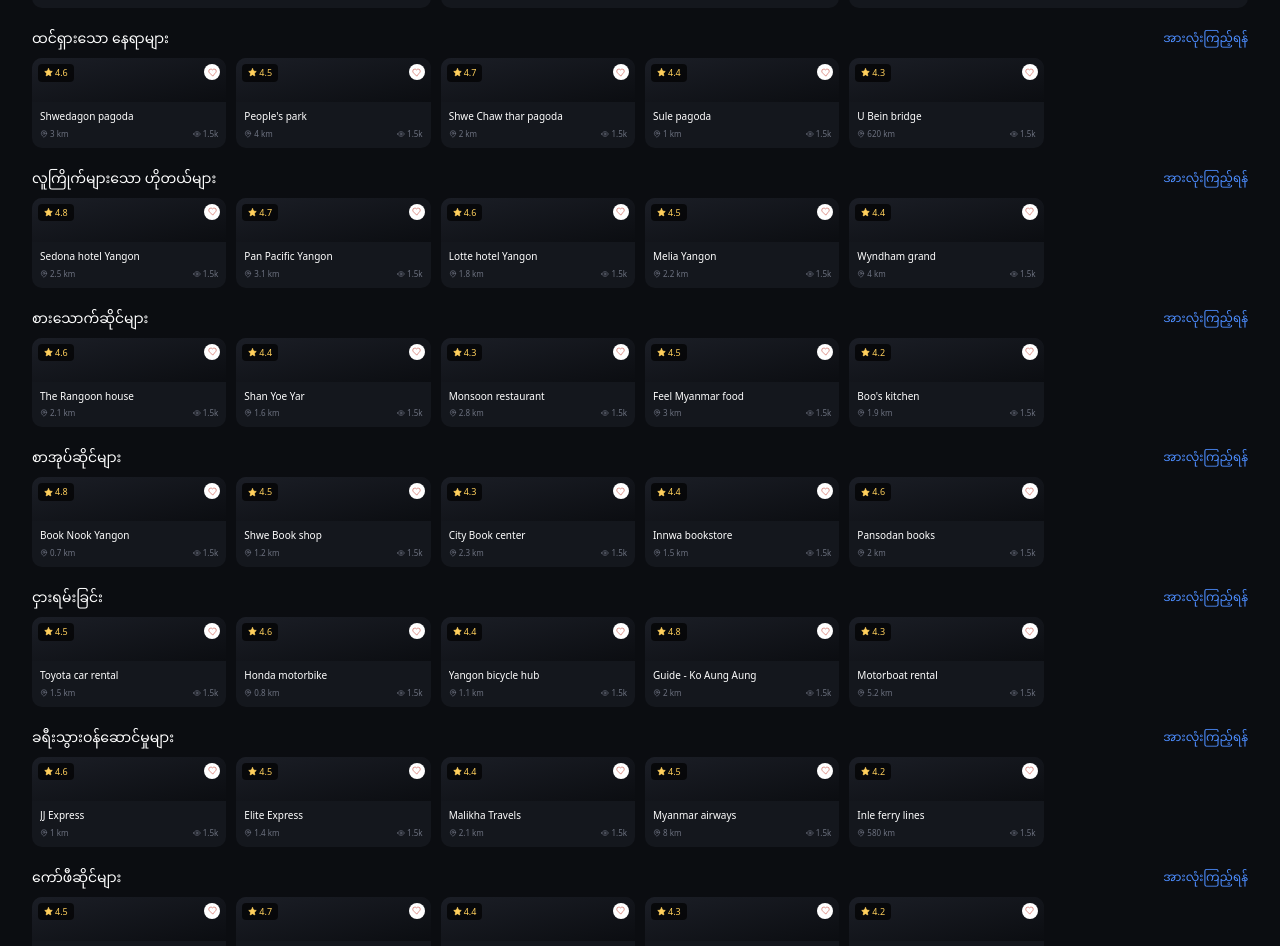
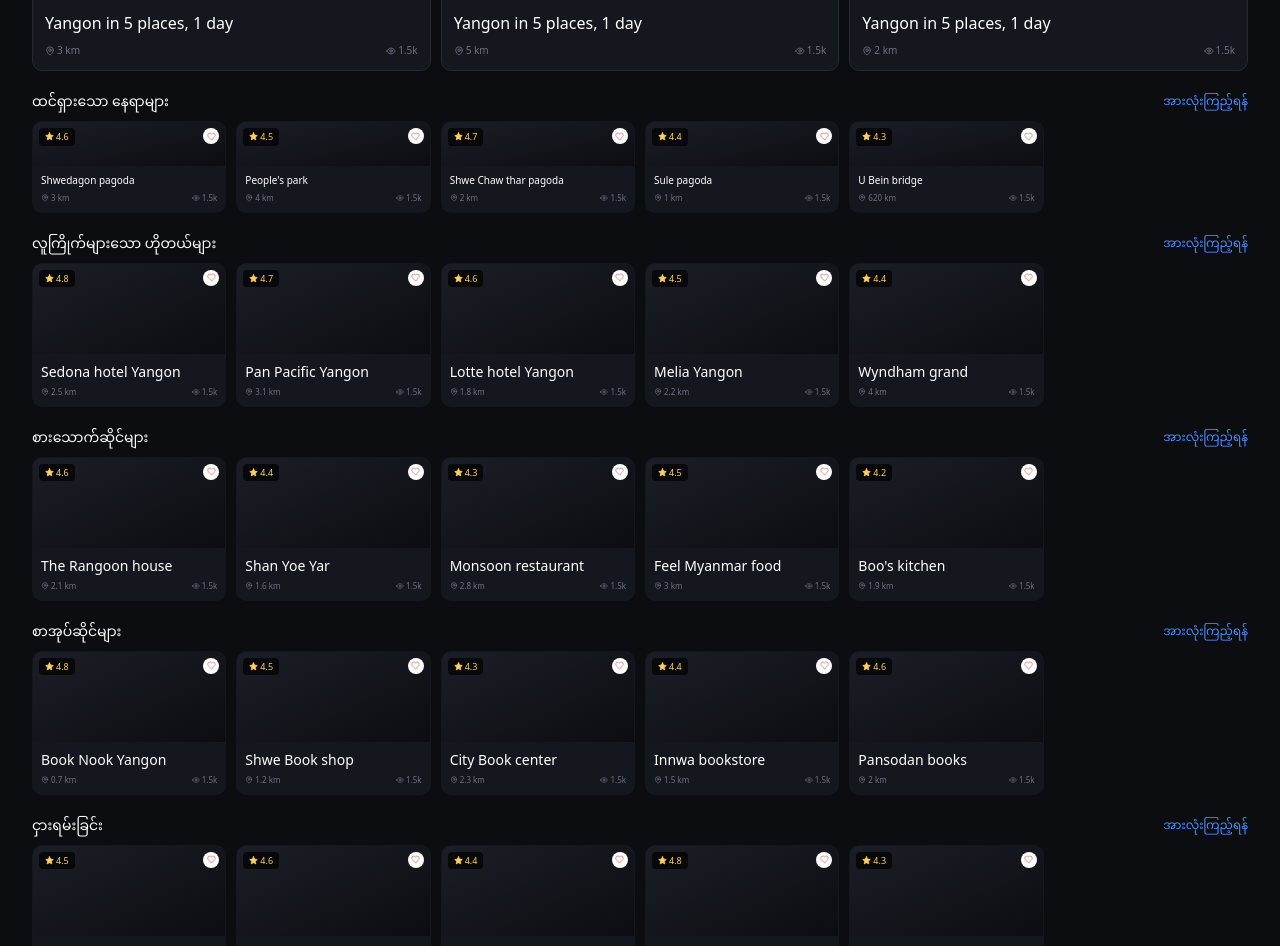
Before and after one commit to mhtravelmm/mhtravelmm, a React (Vite) app: page /cities in a window 1280 px wide. Shown: the part 640-1586 px from the top of the page. Built offline with nearby package versions, Linux system fonts and the light colour scheme.

Commit message:
Enrich non-home listing cards

```diff
--- a/src/components/ui/ListingCard.tsx
+++ b/src/components/ui/ListingCard.tsx
@@ -5,8 +5,8 @@ import { useCurrency } from '../../lib/currency';
 interface ListingCardProps {
   listing: CardListing;
   onToggleFavorite?: (id: string) => void;
-  /** Visual size — 'md' for grid rows of 3-4, 'sm' for dense rows of 5-6 */
-  size?: 'sm' | 'md';
+  /** Visual size — 'lg' for detail-page rows, 'md' for Home rows, 'sm' for dense rows. */
+  size?: 'sm' | 'md' | 'lg';
   /** Optional horizontal treatment used by compact Travel Guide cards. */
   variant?: 'default' | 'guide';
 }
@@ -20,14 +20,15 @@ interface ListingCardProps {
  */
 export function ListingCard({ listing, onToggleFavorite, size = 'md', variant = 'default' }: ListingCardProps) {
   const { formatPrice } = useCurrency();
-  const imageHeight = size === 'sm' ? 'h-11' : 'h-[70px] md:h-[90px]';
-  const titleSize = size === 'sm' ? 'text-[10px]' : 'text-xs md:text-sm';
+  const imageHeight = size === 'sm' ? 'h-11' : size === 'lg' ? 'h-28 md:h-32' : 'h-[70px] md:h-[90px]';
+  const titleSize = size === 'sm' ? 'text-[10px]' : size === 'lg' ? 'text-sm md:text-base' : 'text-xs md:text-sm';
   const isGuide = variant === 'guide';
+  const isLarge = size === 'lg' && !isGuide;
 
   return (
     <a
       href={listing.href ?? '#'}
-      className={`${isGuide ? 'flex items-stretch' : 'block'} overflow-hidden rounded-card bg-bg-card transition hover:brightness-110`}
+      className={`${isGuide ? 'flex items-stretch' : 'block'} overflow-hidden rounded-card border ${isLarge ? 'border-border shadow-sm hover:-translate-y-0.5 hover:border-brand-blue/40 hover:shadow-lg' : 'border-transparent'} bg-bg-card transition hover:brightness-110`}
     >
       <div className={`relative ${isGuide ? 'm-1.5 h-11 w-11 shrink-0 rounded-full' : imageHeight} bg-gradient-to-br from-bg-cardAlt to-bg`}>
         {listing.imageUrl && (
@@ -66,25 +67,25 @@ export function ListingCard({ listing, onToggleFavorite, size = 'md', variant =
         )}
       </div>
 
-      <div className={`${isGuide ? 'min-w-0 flex-1 py-1.5 pr-1.5' : 'p-2'}`}>
+      <div className={`${isGuide ? 'min-w-0 flex-1 py-1.5 pr-1.5' : isLarge ? 'p-3' : 'p-2'}`}>
         <p className={`${titleSize} text-text-primary leading-snug line-clamp-1`}>{listing.title}</p>
         {listing.subtitle && (
-          <p className="mt-0.5 text-[9px] text-text-faint line-clamp-1">{listing.subtitle}</p>
+          <p className={`${isLarge ? 'text-[11px]' : 'text-[9px]'} mt-0.5 text-text-faint line-clamp-1`}>{listing.subtitle}</p>
         )}
 
-        <div className="mt-1 flex items-center justify-between text-[8px] text-text-faint">
+        <div className={`${isLarge ? 'mt-2 text-[10px]' : 'mt-1 text-[8px]'} flex items-center justify-between text-text-faint`}>
           <span className="flex items-center gap-0.5">
-            <MapPin size={8} />
+            <MapPin size={isLarge ? 10 : 8} />
             {listing.distanceKm} km
           </span>
           <span className="flex items-center gap-0.5">
-            <Eye size={8} />
+            <Eye size={isLarge ? 10 : 8} />
             {formatCount(listing.views)}
           </span>
         </div>
 
         {listing.priceUsd !== undefined && (
-          <div className="mt-1.5 rounded-md bg-brand-red py-1 text-center text-[11px] text-white">
+          <div className={`${isLarge ? 'mt-2 py-1.5 text-xs' : 'mt-1.5 py-1 text-[11px]'} rounded-md bg-brand-red text-center text-white`}>
             {formatPrice(listing.priceUsd)}
           </div>
         )}
--- a/src/features/city/CityPage.tsx
+++ b/src/features/city/CityPage.tsx
@@ -70,6 +70,7 @@ export function CityPage() {
         viewAllHref="/travel-guide"
         listings={CITY_TRAVEL_GUIDES}
         columns={3}
+        cardSize="lg"
       />
 
       <ListingGridSection
@@ -87,21 +88,21 @@ export function CityPage() {
         viewAllHref="/hotels"
         listings={POPULAR_HOTELS}
         columns={6}
-        cardSize="sm"
+        cardSize="md"
       />
       <ListingGridSection
         title={t('section_restaurants')}
         viewAllHref="/restaurants"
         listings={POPULAR_RESTAURANTS}
         columns={6}
-        cardSize="sm"
+        cardSize="md"
       />
       <ListingGridSection
         title={t('section_book_shops')}
         viewAllHref="/book-shops"
         listings={POPULAR_BOOK_SHOPS}
         columns={6}
-        cardSize="sm"
+        cardSize="md"
       />
 
       <BreakAd placement="city_after_shopping" />
@@ -111,28 +112,28 @@ export function CityPage() {
         viewAllHref="/rentals"
         listings={POPULAR_RENTALS}
         columns={6}
-        cardSize="sm"
+        cardSize="md"
       />
       <ListingGridSection
         title={t('section_transport_operators')}
         viewAllHref="/ticketing"
         listings={POPULAR_TRANSPORT}
         columns={6}
-        cardSize="sm"
+        cardSize="md"
       />
       <ListingGridSection
         title={t('section_cafes')}
         viewAllHref="/cafes"
         listings={POPULAR_CAFES}
         columns={6}
-        cardSize="sm"
+        cardSize="md"
       />
       <ListingGridSection
         title={t('section_markets')}
         viewAllHref="/markets"
         listings={POPULAR_MARKETS}
         columns={6}
-        cardSize="sm"
+        cardSize="md"
       />
 
       <section className="mb-5">
--- a/src/features/home/sections/ListingGridSection.tsx
+++ b/src/features/home/sections/ListingGridSection.tsx
@@ -7,7 +7,7 @@ interface ListingGridSectionProps {
   viewAllHref?: string;
   listings: CardListing[];
   columns?: 3 | 4 | 6;
-  cardSize?: 'sm' | 'md';
+  cardSize?: 'sm' | 'md' | 'lg';
   cardVariant?: 'default' | 'guide';
   onToggleFavorite?: (id: string) => void;
 }
```
Also changed, not shown: 1 other file (tests, documents, lock files or other folders).
